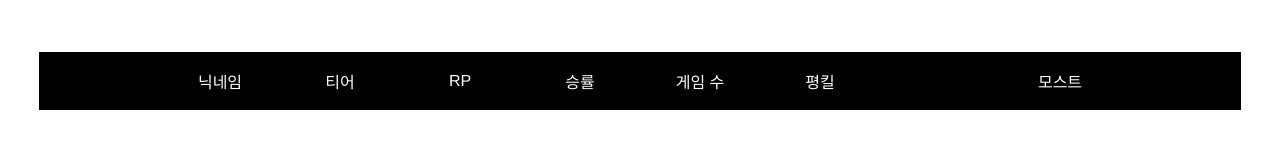
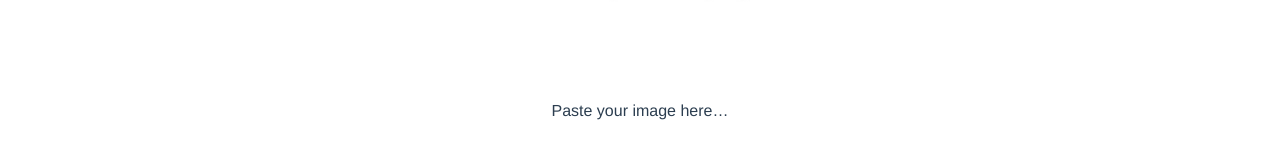
Before and after one commit to mechauk418/etfront, a Vue app: page /multi in a window 1280 px wide. Shown: the part 352-512 px from the top of the page. Built offline with nearby package versions, Linux system fonts and the light colour scheme.

Commit message:
update img search4

```diff
--- a/src/views/MultiSearchView.vue
+++ b/src/views/MultiSearchView.vue
@@ -1,7 +1,7 @@
 <template>
   <div class="home">
     <img src="../assets/logo.jpg" style="height: 300px;">
-    <div style="border:1px solid black; width: 1200px; margin:0 auto">
+    <div style="border:1px solid black; width: 1200px; margin:0 auto" v-if="!testtrue">
       <div style="display: flex; background-color: black; color: white; align-items: center; justify-content: start;">
         <p style="width: 10%;"></p>
         <p style="width: 10%;">닉네임</p>
@@ -124,6 +124,9 @@ export default {
           },
         })
         .then(res=>{
+          if (res.data == 'error'){
+            alert('올바른 사이즈의 이미지를 입력해주세요. (16:9) ')
+          }
           this.search_data = res.data
           this.testtrue=false
           console.log(this.search_data)
```
